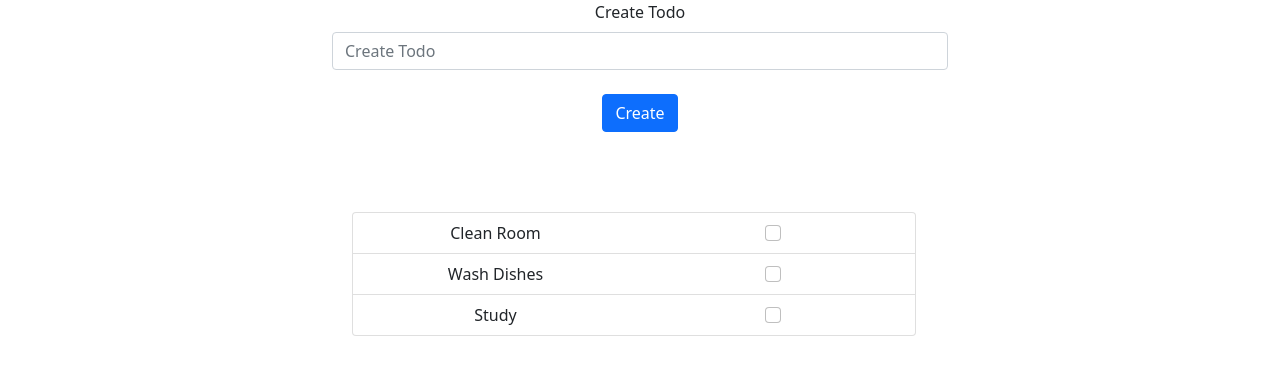
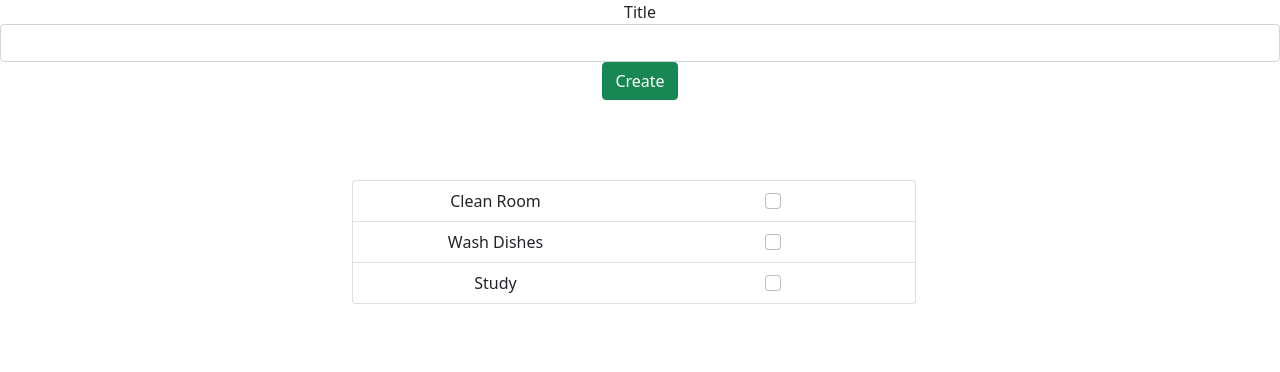
Before and after one commit to merino22/todo-list, a React (Create React App) app: page / in a window 1280 px wide. Shown: the top 372 px of the page. Built offline with nearby package versions, Linux system fonts and the light colour scheme.

Commit message:
TodoService, Axios

```diff
--- a/package.json
+++ b/package.json
@@ -6,6 +6,7 @@
     "@testing-library/jest-dom": "^5.16.2",
     "@testing-library/react": "^12.1.2",
     "@testing-library/user-event": "^13.5.0",
+    "axios": "^0.25.0",
     "bootstrap": "^5.1.3",
     "cors": "^2.8.5",
     "express": "^4.17.2",
--- a/src/App.js
+++ b/src/App.js
@@ -3,7 +3,7 @@
 import 'bootstrap/dist/css/bootstrap.min.css';
 import { FormCheck, ListGroup, ListGroupItem } from 'react-bootstrap';
 
-import AddTodo from './components/AddTodoForm';
+import AddTodo from './components/AddTodoForm.component';
 
 function App() {
 
--- /dev/null
+++ b/src/components/AddTodoForm.component.js
@@ -0,0 +1,89 @@
+import React, { useState } from "react";
+import 'bootstrap/dist/css/bootstrap.min.css';
+import todoService from "../services/todo.service";
+
+const AddTodo = () => {
+
+    const initialTodoState = {
+        name: "",
+        completed: false
+    };
+
+    const [todo, setTodo] = useState(initialTodoState);
+    const [submitted, setSubmitted] = useState(false);
+    const [name, setName] = useState("");
+
+    const handleInputChange = event => {
+        const { name, value } = event.target
+        setTodo({ ...todo, [name]: value });
+    }
+
+    const saveTodo = () => {
+        var data = {
+            title: todo.title,
+            state: todo.state
+        };
+
+        todoService.create(data)
+            .then(response => {
+                setTodo({
+                    id: response.data.id,
+                    title: response.data.title,
+                    state: response.data.state
+                });
+                setSubmitted(true);
+                console.log(response.data);
+            })
+            .catch(e => {
+                console.log(e);
+            });
+    };
+
+    const newTodo = () => {
+        setTodo(initialTodoState);
+        setSubmitted(false);
+    }
+
+    const handleSubmit = e => {
+        e.preventDefault();
+
+        if(!name)
+            return;
+
+        //createTodo(name);
+        setName("");
+    }
+
+    return (
+        <div className="submit-form">
+          {submitted ? (
+            <div>
+              <h4>You submitted successfully!</h4>
+              <button className="btn btn-success" onClick={newTodo}>
+                Add
+              </button>
+            </div>
+          ) : (
+            <div>
+              <div className="form-group">
+                <label htmlFor="title">Title</label>
+                <input
+                  type="text"
+                  className="form-control"
+                  id="title"
+                  required
+                  value={todo.title}
+                  onChange={handleInputChange}
+                  name="title"
+                />
+              </div>
+              <button onClick={saveTodo} className="btn btn-success">
+                Create
+              </button>
+            </div>
+          )}
+        </div>
+      );
+}
+
+export default AddTodo;
--- a/src/components/AddTodoForm.js
+++ /dev/null
@@ -1,40 +0,0 @@
-import React, { useState } from "react";
-import 'bootstrap/dist/css/bootstrap.min.css';
-import { Form, Button, } from "react-bootstrap";
-
-const AddTodo = () => {
-
-    const initialTodoState = {
-        name: "",
-        completed: false
-    };
-
-    const [todo, setTodo] = useState(initialTodoState);
-    const [name, setName] = useState("");
-
-    const handleSubmit = e => {
-        e.preventDefault();
-
-        if(!name)
-            return;
-
-        //createTodo(name);
-        setName("");
-    }
-
-    return(
-        <div className="container" style={{width: "50%"}}>
-            <Form onSubmit={handleSubmit}>
-                <Form.Group>
-                    <Form.Label>Create Todo</Form.Label>
-                    <Form.Control type="text" className="input" value={name} onChange={e => setName(e.target.value)} placeholder="Create Todo"></Form.Control>
-                </Form.Group>
-                <Button type="submit" style={{marginTop: "3vh"}}>
-                    Create
-                </Button>
-            </Form>
-        </div>
-    )
-}
-
-export default AddTodo;
--- /dev/null
+++ b/src/http-common.js
@@ -0,0 +1,8 @@
+import axios from "axios";
+
+export default axios.create({
+    baseURL: "http://localhost:8080/api",
+    headers: {
+        "Content-type": "application/json"
+    }
+});
--- /dev/null
+++ b/src/services/todo.service.js
@@ -0,0 +1,25 @@
+import http from "../http-common";
+
+class TodoDataService {
+    getAll() {
+        return http.get("/todos");
+    }
+
+    create(data) {
+        return http.post("/todos", data);
+    }
+
+    update(id, data) {
+        return http.put(`/todos/${id}`, data);
+    }
+
+    delete(id) {
+        return http.delete(`/todos/${id}`);
+    }
+
+    deleteAll() {
+        return http.delete(`/todos`);
+    }
+}
+
+export default new TodoDataService();
```
Also changed, not shown: 1 other file (tests, documents, lock files or other folders).
